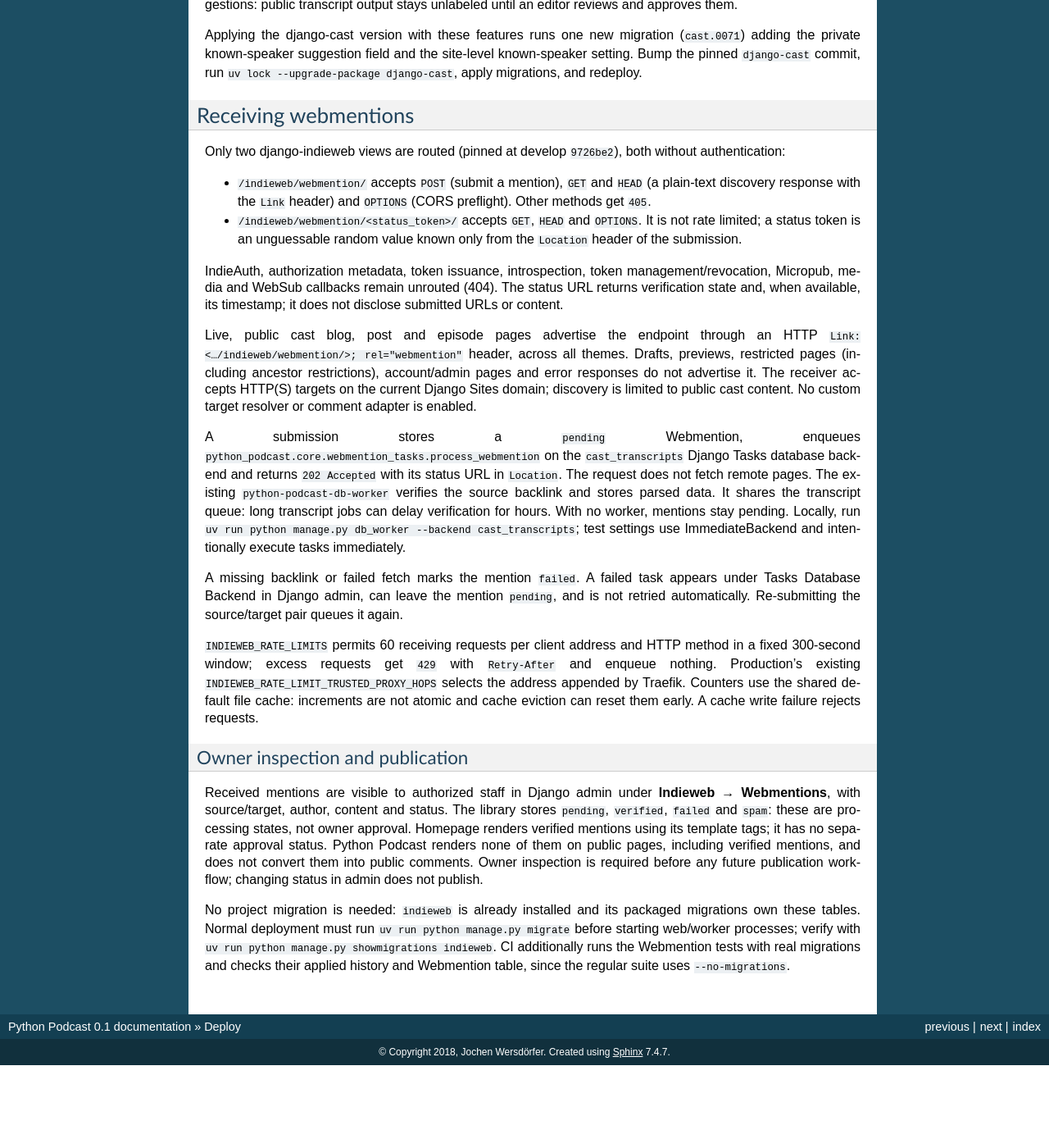
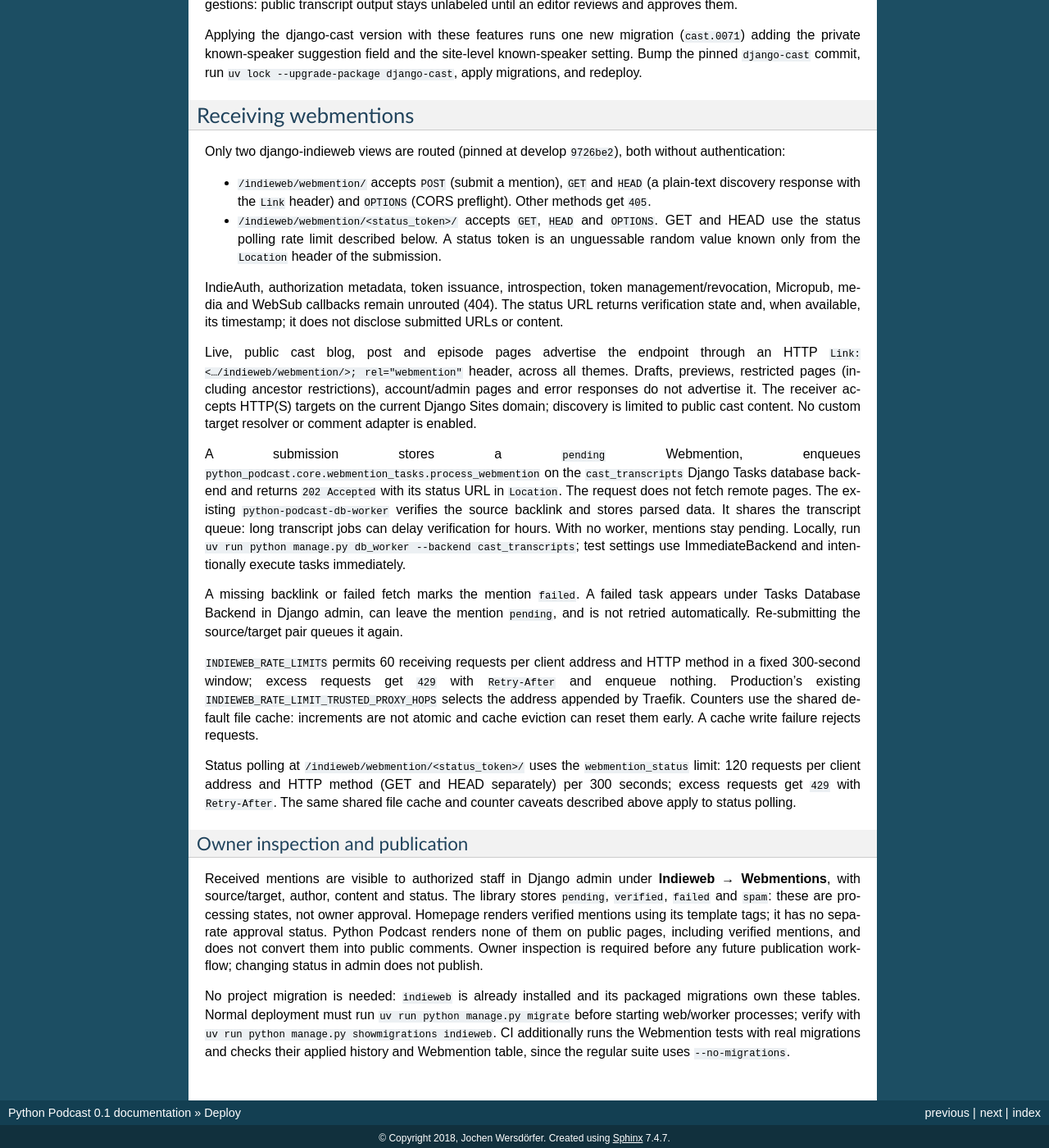
Before and after one commit to ephes/python-podcast, a Sphinx documentation site: the page built from docs/deploy.rst, in a window 1280 px wide and 1400 px high, scrolled down 6872 px. Shown: the whole window at 82% size. Built offline with Sphinx 7.4.7, drawn with Linux system fonts in a browser that asks for light colours; before the commit the page ends 8171 px from its top, so only the background shows below that.

Commit message:
fix: rate limit webmention status polling

```diff
--- a/docs/deploy.rst
+++ b/docs/deploy.rst
@@ -435,8 +435,9 @@
   ``HEAD`` (a plain-text discovery response with the ``Link`` header) and
   ``OPTIONS`` (CORS preflight). Other methods get ``405``.
 * ``/indieweb/webmention/<status_token>/`` accepts ``GET``, ``HEAD`` and
-  ``OPTIONS``. It is not rate limited; a status token is an unguessable
-  random value known only from the ``Location`` header of the submission.
+  ``OPTIONS``. GET and HEAD use the status polling rate limit described below.
+  A status token is an unguessable random value known only from the
+  ``Location`` header of the submission.
 
 IndieAuth, authorization metadata, token issuance,
 introspection, token management/revocation, Micropub, media and WebSub callbacks
@@ -472,6 +473,12 @@
 Traefik. Counters use the shared default file cache: increments are not atomic
 and cache eviction can reset them early. A cache write failure rejects requests.
 
+Status polling at ``/indieweb/webmention/<status_token>/`` uses the
+``webmention_status`` limit: 120 requests per client address and HTTP method
+(GET and HEAD separately) per 300 seconds; excess requests get ``429`` with
+``Retry-After``. The same shared file cache and counter caveats described
+above apply to status polling.
+
 Owner inspection and publication
 ~~~~~~~~~~~~~~~~~~~~~~~~~~~~~~~~
 
```
Also changed, not shown: 2 other files.
